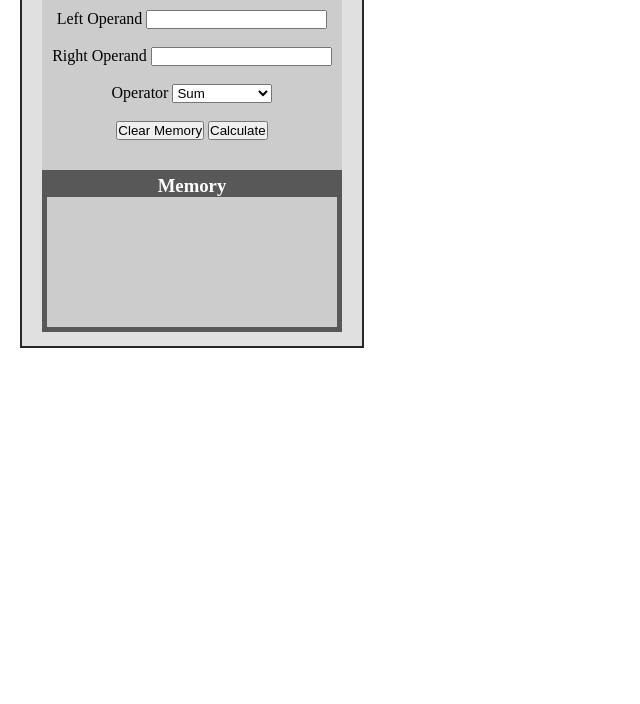
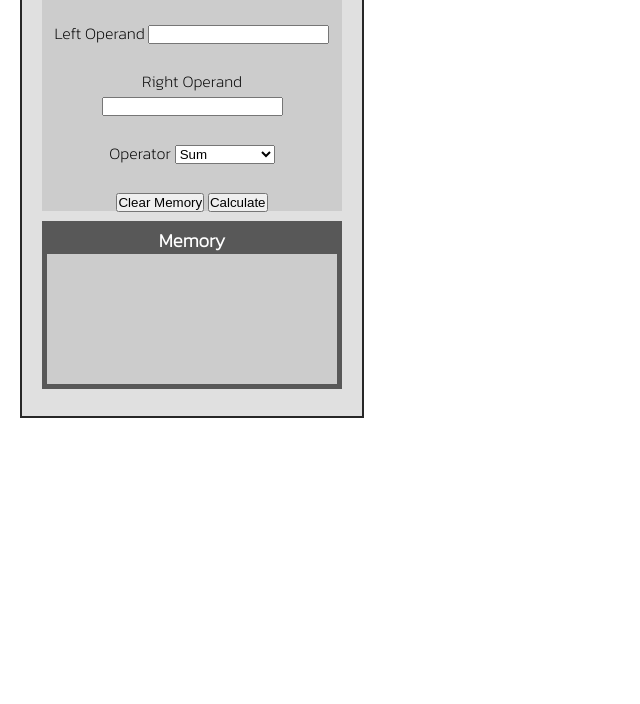
Before and after one commit to marlonmionb/Calculator, a plain HTML site: page index.html in a window 1280 px wide. Shown: the part 96-800 px from the top of the page, without its empty margins (0-640 px from the left). Drawn offline with Linux system fonts and the light colour scheme.

Commit message:
new font

```diff
--- a/index.html
+++ b/index.html
@@ -5,6 +5,9 @@
     <meta http-equiv="X-UA-Compatible" content="IE=edge">
     <meta name="viewport" content="width=device-width, initial-scale=1.0">
     <link rel="stylesheet" href="./src/css/style.css">
+    <link rel="preconnect" href="https://fonts.googleapis.com">
+    <link rel="preconnect" href="https://fonts.gstatic.com" crossorigin>
+    <link href="https://fonts.googleapis.com/css2?family=Kanit:wght@200&display=swap" rel="stylesheet">
     <title>Calculator</title>
 </head>
 <body>
--- a/src/css/style.css
+++ b/src/css/style.css
@@ -6,10 +6,11 @@
 .container {
     background-color: rgb(224, 224, 224);
     width: 300px;
-    height: 400px;
+    height: 470px;
     margin: 20px;
     padding: 10px 20px;
     border: 2px solid rgb(39, 39, 39);
+    font-family: 'Kanit', sans-serif;
 }
 
 .title {
@@ -17,7 +18,7 @@
 }
 
 form {
-    height: 150px;
+    height: 180px;
     background-color: rgb(204, 204, 204);
     padding: 10px;
     padding-top: 27px;
@@ -28,6 +29,7 @@ form {
 .memory-container {
     background-color: rgb(88, 88, 88);
     text-align: center;
+    margin-top: 10px;
     padding: 5px;
     color: white
 }
```
